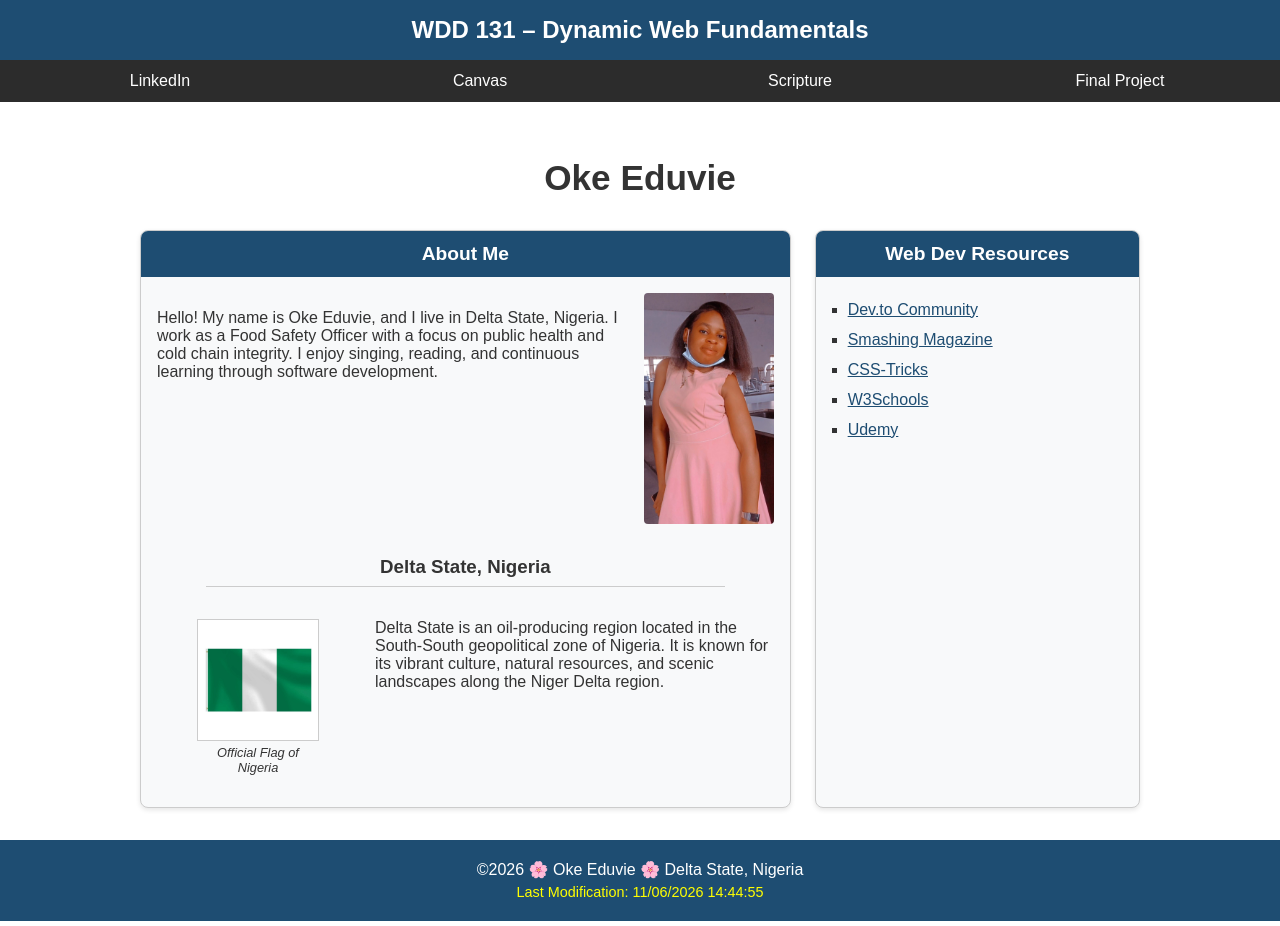
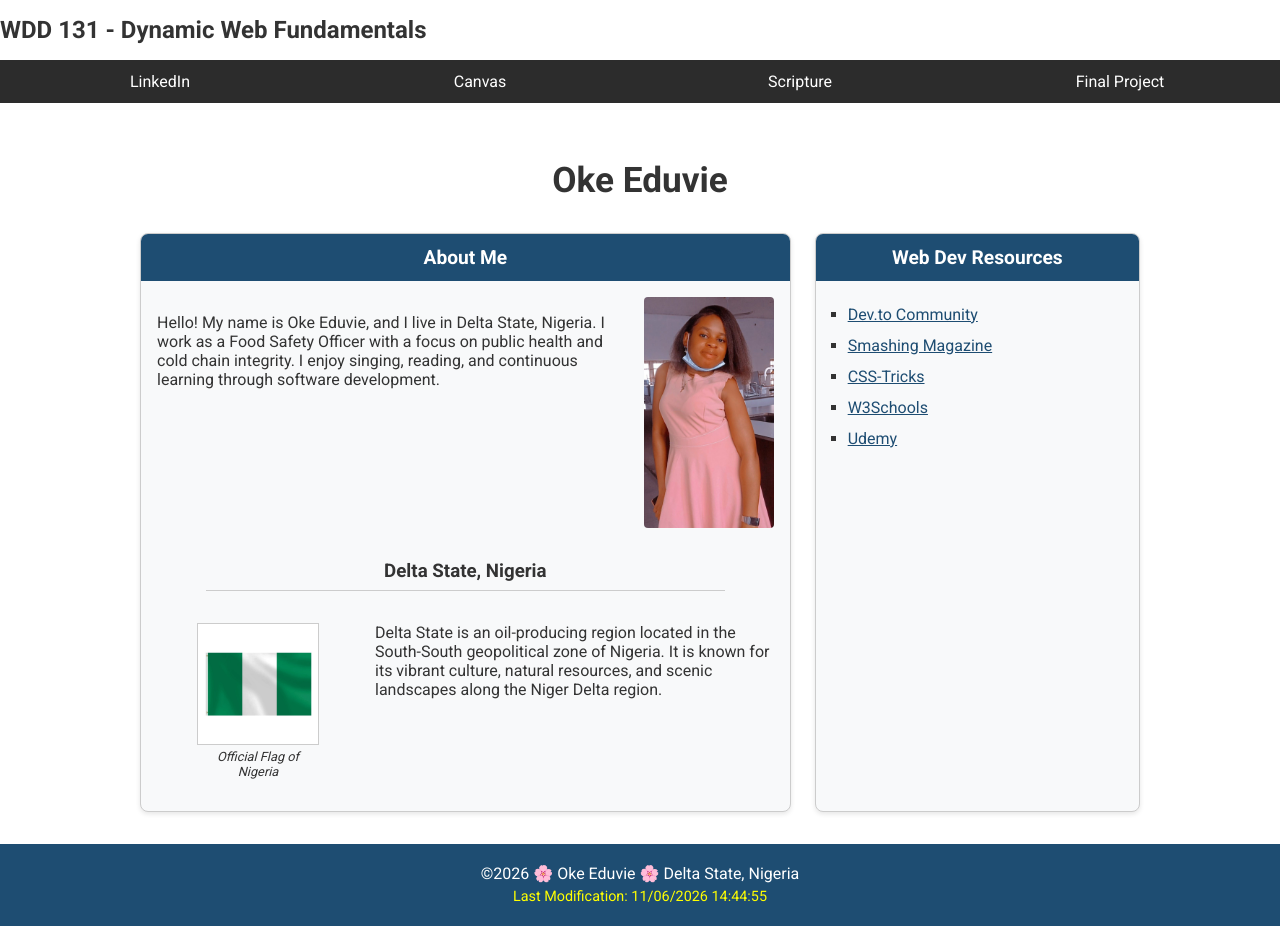
Before and after one commit to okeogheneeduvie-cloud/wdd131, a plain HTML site: page index.html in a window 1280 px wide. Drawn offline with Linux system fonts and the light colour scheme.

Commit message:
edited week 1

```diff
--- a/index.html
+++ b/index.html
@@ -2,19 +2,25 @@
 <html lang="en">
 
 <head>
-  <meta charset="UTF-8">
-  <meta name="viewport" content="width=device-width, initial-scale=1.0">
-  <title>WDD 131 – Dynamic Web Fundamentals – Oke Eduvie</title>
-  <meta name="description"
-    content="WDD 131 – Dynamic Web Fundamentals course landing page for Oke Eduvie, featuring web development resources, personal background, and course projects.">
-  <meta name="author" content="Oke Eduvie">
-  <link rel="stylesheet" href="styles/base.css">
-  <script src="scripts/getdates.js" defer></script>
+    <meta charset="UTF-8">
+    <meta name="viewport" content="width=device-width, initial-scale=1.0">
+    <title>WDD 131 - Dynamic Web Fundamentals - Oke Eduvie</title>
+    <meta name="description" content="WDD 131 - Dynamic Web Fundamentals course landing page for Oke Eduvie, featuring web development resources, personal background, and course projects.">
+    <meta name="oke eduvie" content="Oke Eduvie">
+
+    <!-- Google Fonts Preconnect & Stylesheet Links -->
+    <link rel="preconnect" href="https://fonts.googleapis.com">
+    <link rel="preconnect" href="https://fonts.gstatic.com" crossorigin>
+    <link href="https://fonts.googleapis.com/css2?family=Roboto:wght@300;400;700&display=swap" rel="stylesheet">
+
+    <!-- External Stylesheet & Script -->
+    <link rel="stylesheet" href="styles/base.css">
+    <script src="scripts/getdates.js" defer></script>
 </head>
 
 <body>
   <header>
-    <span id="course-title">WDD 131 – Dynamic Web Fundamentals</span>
+    <span id="course-title">WDD 131 - Dynamic Web Fundamentals</span>
     <nav>
       <a href="https://www.linkedin.com/in/okeeduvie" target="_blank">LinkedIn</a>
       <a href="https://byupw.instructure.com/" target="_blank">Canvas</a>
--- a/styles/base.css
+++ b/styles/base.css
@@ -7,7 +7,9 @@
     --light-bg: #f8f9fa;
     --text-color: #333333;
     --border-color: #cccccc;
-    --font-family: Arial, Helvetica, sans-serif;
+
+    /* Set Roboto as the primary font family */
+    --font-family: 'Roboto', Arial, Helvetica, sans-serif;
 }
 
 body {
@@ -16,6 +18,7 @@ body {
     padding: 0;
     color: var(--text-color);
     background-color: #ffffff;
+}
 }
 
 /* Header & Header Span Centering */
```
